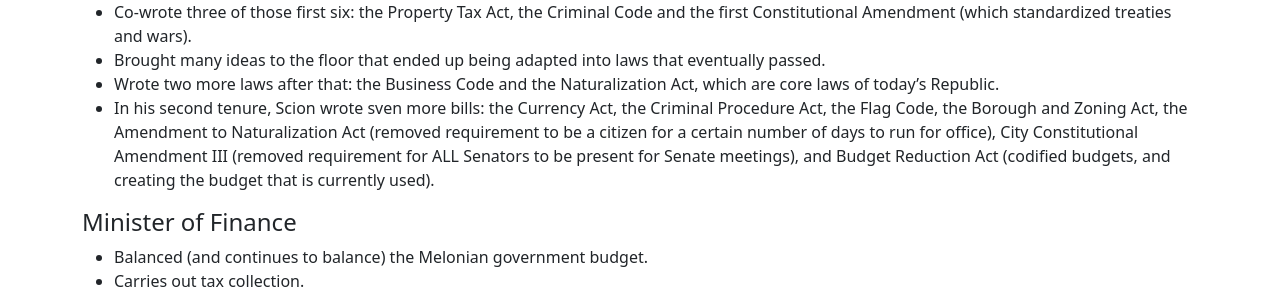
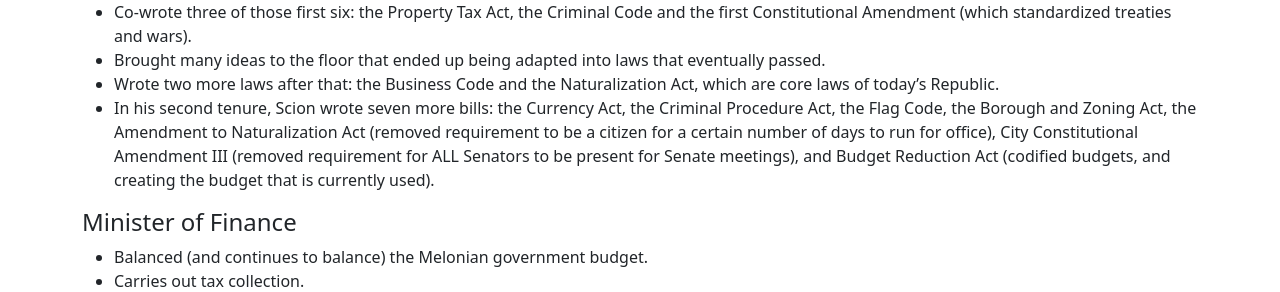
Before and after one commit to MeloniaGov/main-site, a Jekyll site: the page built from government/pm.md, in a window 1280 px wide. Shown: the part 950-1242 px from the top of the page. Built offline with Jekyll 4.4.1, drawn with Linux system fonts in a browser that asks for light colours; nearby versions of some CDN libraries.

Commit message:
Fix typo

```diff
--- a/government/pm.md
+++ b/government/pm.md
@@ -24,7 +24,7 @@ permalink: /government/pm/
 - Co-wrote three of those first six: the Property Tax Act, the Criminal Code and the first Constitutional Amendment (which standardized treaties and wars).
 - Brought many ideas to the floor that ended up being adapted into laws that eventually passed.
 - Wrote two more laws after that: the Business Code and the Naturalization Act, which are core laws of today's Republic.
-- In his second tenure, Scion wrote sven more bills: the Currency Act, the Criminal Procedure Act, the Flag Code, the Borough and Zoning Act, the Amendment to Naturalization Act (removed requirement to be a citizen for a certain number of days to run for office), City Constitutional Amendment III (removed requirement for ALL Senators to be present for Senate meetings), and Budget Reduction Act (codified budgets, and creating the budget that is currently used).
+- In his second tenure, Scion wrote seven more bills: the Currency Act, the Criminal Procedure Act, the Flag Code, the Borough and Zoning Act, the Amendment to Naturalization Act (removed requirement to be a citizen for a certain number of days to run for office), City Constitutional Amendment III (removed requirement for ALL Senators to be present for Senate meetings), and Budget Reduction Act (codified budgets, and creating the budget that is currently used).
 
 #### Minister of Finance
 - Balanced (and continues to balance) the Melonian government budget.
```
